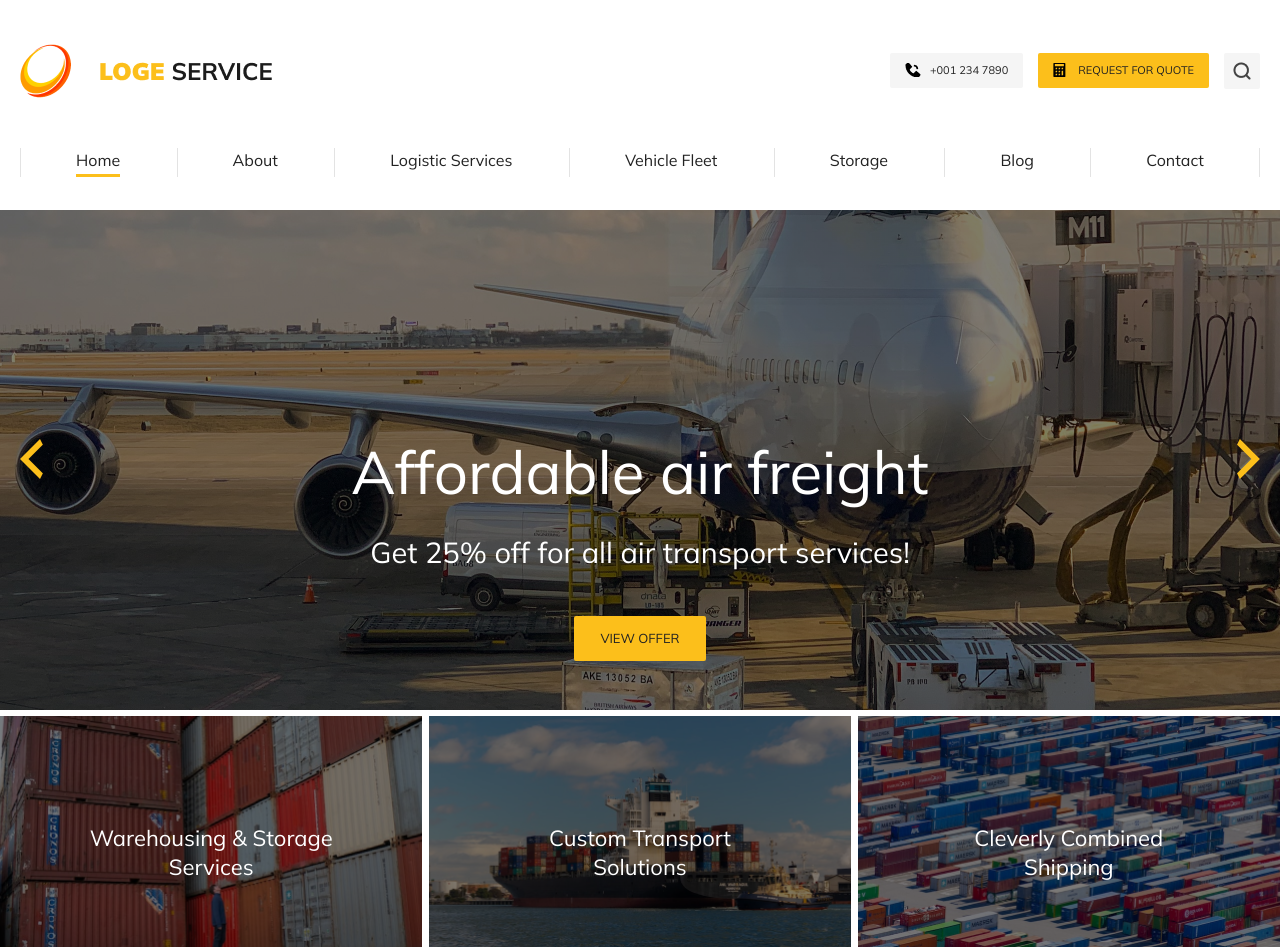
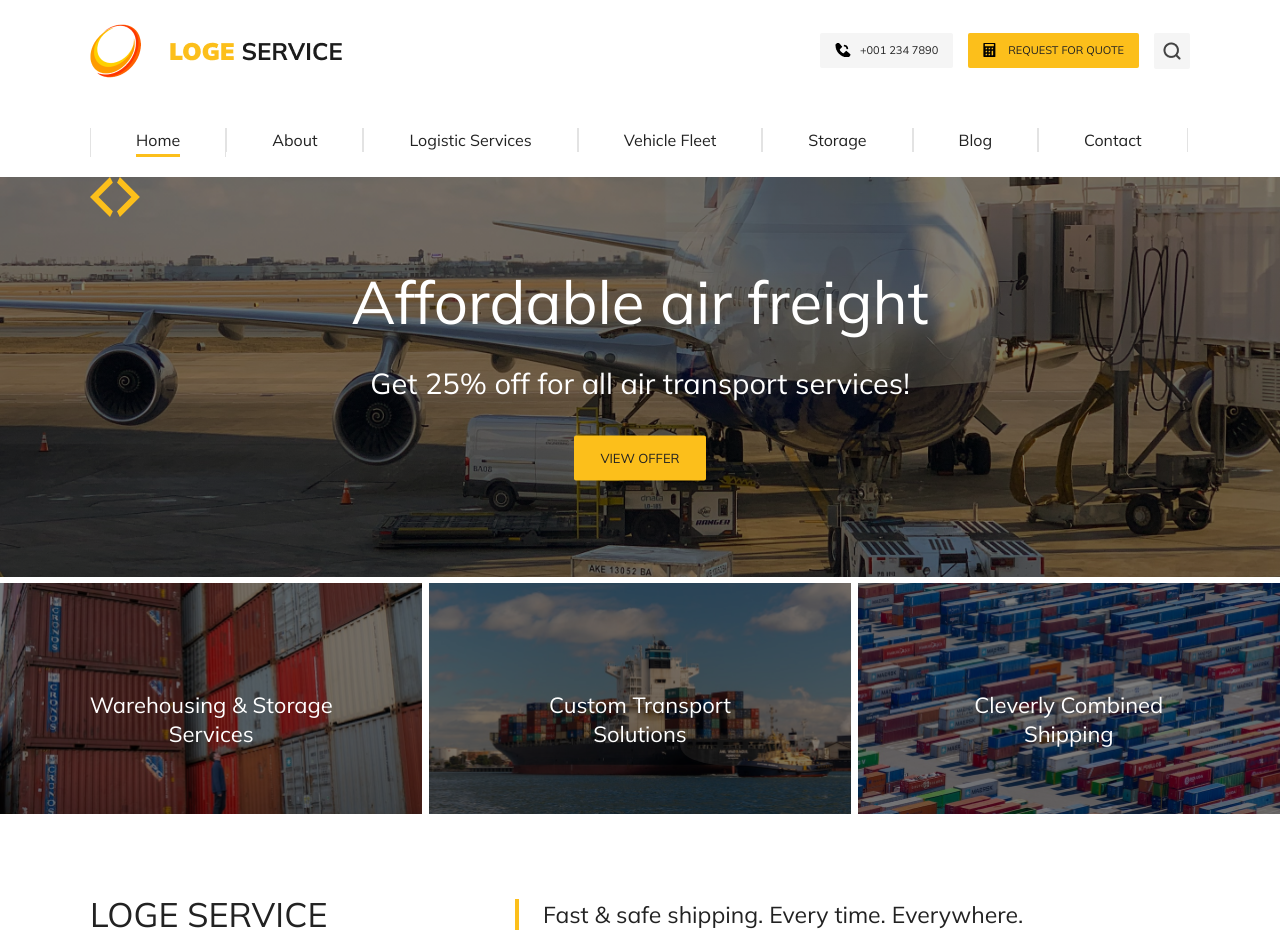
Before and after one commit to Imtiaz-Rafi/Loge-Service, a plain HTML site: page index.html in a window 1280 px wide. Shown: the top 950 px of the page. Drawn offline with Linux system fonts and the light colour scheme.

Commit message:
navbar and banner edited

```diff
--- a/css/style.css
+++ b/css/style.css
@@ -13,12 +13,6 @@
 }
 
 body {}
-
-.container {
-    /* display: block; */
-    width: 1240px;
-    margin: auto;
-}
 
 ul {
     list-style: none;
@@ -73,6 +67,9 @@ h4 {
     background: #dfdfdf !important;
 }
 
+.align-center {
+    align-items: center;
+}
 
 .btn {
     cursor: pointer;
@@ -111,12 +108,7 @@ h4 {
 
 /* Top Nav */
 .top-nav {
-    align-items: center;
-    margin-top: 20px;
-}
-
-.top-nav>.logo {
-    padding: 23.75px 0px;
+    padding: 24px 0px;
 }
 
 .top-nav-right>li {
@@ -157,23 +149,31 @@ h4 {
 }
 
 .navbar {
-    padding-top: 20px;
-    padding-bottom: 24px;
-    margin-bottom: 9px;
+    display: flex;
+    flex-wrap: wrap;
+    justify-content: flex-start;
+    /* padding: 20px 0px; */
 }
 
 .navbar>li {
-    padding: 0px 55px;
-    border-left: 1px solid rgba(0, 0, 0, 0.11);
+    padding: 20px 0px;
+    /* border-left: 1px solid rgba(0, 0, 0, 0.11); */
     border-collapse: collapse;
 }
 
-.navbar>li:last-child {
+.navbar>li:last-child a {
     border-right: 1px solid rgba(0, 0, 0, 0.11);
 }
 
-.navbar>li>a.selected,
-.navbar>li>a:hover {
+.navbar>li>a {
+    padding: 0px 45px;
+    border-left: 1px solid rgba(0, 0, 0, 0.11);
+    border-right: 1px solid rgba(0, 0, 0, 0.11);
+}
+
+
+.navbar>li>a.selected>p,
+.navbar>li>a:hover>p {
     padding-bottom: 2px;
     border-bottom: 3px solid #FCBF1B;
     transition: 0.10s ease-in-out;
@@ -239,22 +239,27 @@ h4 {
 }
 
 .banner-contents {
-    padding-top: 229px;
-    padding-bottom: 49px;
+    position: relative;
+    height: 50vh;
 }
 
 .banner-items {
+    width: 100%;
     text-align: center;
+    position: absolute;
+    top: 50%;
+    left: 50%;
+    transform: translate(-50%, -50%);
 }
 
 .banner-items>h1 {
-    padding-bottom: 29px;
+    padding: 15px 0px;
 }
 
 .banner-items>p {
     font-size: 29px;
     line-height: 36px;
-    padding-bottom: 46px;
+    padding: 15px 0px;
 }
 
 .offer-btn {
@@ -262,6 +267,7 @@ h4 {
     font-size: 13px;
     line-height: 13px;
     text-transform: uppercase;
+    margin: 20px 0px;
 }
 
 .banner-bottom {
@@ -810,9 +816,69 @@ footer {
     width: 245px;
 }
 
+@media screen and (min-width:1400px) {
+    .container {
+        max-width: 1140px;
+        margin: 0 auto;
+        padding: 0 20px;
+    }
+}
+
+@media screen and (max-width:1400px) {
+    .container {
+        max-width: 1140px;
+        margin: 0 auto;
+        padding: 0 20px;
+    }
+}
+
+@media screen and (max-width:1200px) {
+    .container {
+        max-width: 930px;
+        margin: 0 auto;
+        padding: 0 20px;
+    }
+
+    .navbar>li>a {
+        padding: 0px 30px;
+    }
+
+    h1 {
+        font-size: 48px;
+    }
+
+
+    .banner-items>p {
+        font-size: 24px;
+    }
+}
+
+@media screen and (max-width:992px) {
+    .container {
+        max-width: 720px;
+        margin: 0 auto;
+        padding: 0 20px;
+    }
+
+    .navbar>li>a {
+        padding: 0px 15px;
+    }
+
+    h1 {
+        font-size: 36px;
+    }
+
+
+    .banner-items>p {
+        font-size: 18px;
+    }
+}
+
 @media only screen and (max-width: 768px) {
     .container {
-        width: 100%
+        width: 100%;
+        margin: 0 auto;
+        padding: 0 20px;
     }
 
     nav {
@@ -898,20 +964,9 @@ footer {
         width: 145.35px;
     }
 
-    .top-nav {
-        margin: 0px;
-        padding: 0px 15px;
-    }
-
     h1 {
         font-size: 24px;
         line-height: 66px;
-    }
-
-    .banner-contents {
-        align-items: center;
-        padding-top: 205px;
-        padding-bottom: 135px;
     }
 
     .banner-items>h1 {
--- a/index.html
+++ b/index.html
@@ -10,9 +10,11 @@
 </head>
 
 <body>
+    <!-- Navbar Section -->
     <nav>
         <div class="container">
-            <div class="top-nav flex-sp-between">
+            <!-- Top Nav -->
+            <div class="top-nav flex-sp-between align-center">
                 <div class="logo">
                     <a href="index.html">
                         <img src="./images/logo.png" alt="logo">
@@ -36,33 +38,49 @@
                     </div>
                 </div>
             </div>
-            <ul class="navbar flex-sp-between">
-                <li> <a class="selected" href="index.html">Home</a>
+            <!-- Navbar -->
+
+            <ul class="navbar">
+                <li> <a class="selected" href="index.html">
+                        <p>Home</p>
+                    </a>
                 </li>
-                <li> <a href="about.html">About</a></li>
-                <li> <a href="services.html">Logistic Services</a></li>
-                <li> <a href="#">Vehicle Fleet</a></li>
-                <li> <a href="#">Storage</a></li>
-                <li> <a href="blog.html">Blog</a></li>
-                <li> <a href="contact.html">Contact</a></li>
+                <li> <a href="about.html">
+                        <p>About</p>
+                    </a></li>
+                <li> <a href="services.html">
+                        <p>Logistic Services</p>
+                    </a></li>
+                <li> <a href="#">
+                        <p>Vehicle Fleet</p>
+                    </a></li>
+                <li> <a href="#">
+                        <p>Storage</p>
+                    </a></li>
+                <li> <a href="blog.html">
+                        <p>Blog</p>
+                    </a></li>
+                <li> <a href="contact.html">
+                        <p>Contact</p>
+                    </a></li>
             </ul>
         </div>
     </nav>
+    <!-- Banner Section -->
     <section class="banner pd-lr-21">
         <div class="banner-contents container flex-sp-between">
-            <div class="slider-left-arrow">
-                <img src="./images/slider-left-arrow.png" alt="slider left">
-            </div>
             <div class="banner-items">
                 <h1 class="white-color">Affordable air freight</h1>
                 <p class="white-color">Get 25% off for all air transport services!</p>
                 <button class="btn offer-btn">View Offer</button>
             </div>
-            <div class="slider-right-arrow">
+            <div class="slider-nav-arrows">
+                <img src="./images/slider-left-arrow.png" alt="slider left">
                 <img src="./images/slider-right-arrow.png" alt="slider right">
             </div>
         </div>
     </section>
+    <!-- Banner Bottom -->
     <section class="banner-bottom flex-sp-between">
         <div class="warehouse">
             <h3 class="white-color">Warehousing & Storage Services</h3>
@@ -74,6 +92,8 @@
             <h3 class="white-color">Cleverly Combined Shipping</h3>
         </div>
     </section>
+
+    <!-- Facilities -->
     <section class="facilities pd-tb-82 gray-border-bottom pd-lr-21">
         <div class="container">
             <div class="section-header ">
@@ -111,6 +131,8 @@
             </div>
         </div>
     </section>
+
+    <!-- Our Services -->
     <section class="services-demo-slider pd-tb-82 gray-border-bottom pd-lr-21">
         <div class="container">
             <div class="section-header ">
@@ -151,6 +173,8 @@
             </div>
         </div>
     </section>
+
+    <!-- Vehicle Services -->
     <section class="services-demo-slider pd-tb-82 gray-border-bottom pd-lr-21">
         <div class="container">
             <div class="section-header">
@@ -192,6 +216,8 @@
             </div>
         </div>
     </section>
+
+    <!-- News & Info -->
     <section class="news-info pd-tb-82 container pd-lr-21">
         <div class="section-header">
             <h2>News & Info</h2>
@@ -231,6 +257,8 @@
             </div>
         </div>
     </section>
+
+    <!-- Footer -->
     <footer class="footer pd-lr-21">
         <div class="footer-content container flex-sp-between">
             <div class="logo-socials">
```
